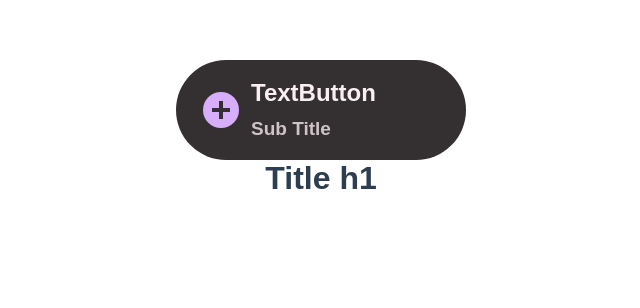
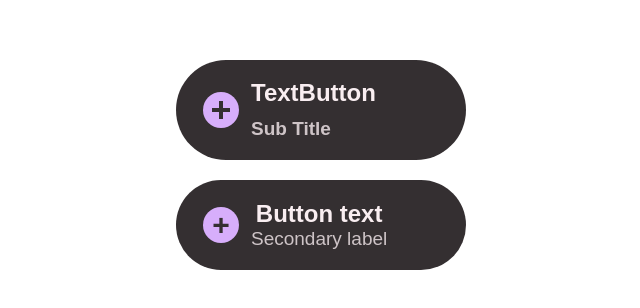
Before and after one commit to jisuny/strengthPublisher, a Vue app in the folder vue/vue_project/: page / in a window 1280 px wide. Shown: the top 308 px of the page, without its empty margins (319-959 px from the left). Built offline with nearby package versions, Linux system fonts and the light colour scheme.

Commit message:
EJ- 버튼 생성

```diff
--- a/vue/vue_project/src/components/day01/Eunji.vue
+++ b/vue/vue_project/src/components/day01/Eunji.vue
@@ -1,13 +1,57 @@
 <template>
-    <h1>Title h1</h1>
+    <div class="Text_btn">
+        <span class="ic">+</span>
+        <div class="btn_txt_wrap">
+        <!-- <div class="btn_txt_wrap" v-html="btn_txt_wrap" /> -->
+            <h3>{{btn_tit}}</h3>
+            <p>{{btn_p}}</p>
+        </div>
+    </div>
 </template>
 
 <script>
-export default {
-    name: 'EjTest',
-}
+    export default {
+        name: 'BtnEj',
+        props: ['btn_tit', 'btn_p']
+        // props: ['btn_txt_wrap']
+    };
 </script>
 
 <style lang="scss" scoped>
+    .Text_btn {
+        width:290px;
+        height:90px;
+        background:#342f31;
+        border-radius:46px;
+        padding:28px 27px;
+        margin:20px auto 0;
+        cursor: pointer;
 
+        display:flex;
+        align-items:center;
+        gap:12px;
+
+        .ic {
+            width:36px;
+            height: 36px;
+            line-height:35px;
+            font-size:30px;
+            font-weight: bold;
+            border-radius:50%;
+            background:#d7aefb;
+            color:#342f31;
+        }
+        .btn_txt_wrap {
+            h3{
+                font-size:24px;
+                font-weight:bold;
+                color:#f9eef1;
+                // margin-bottom:8px;
+            }
+            p{
+                font-size:19px;
+                color:#cec4c7;
+            }
+        }
+    }
 </style>
--- a/vue/vue_project/src/pages/main01/HelloWorld.vue
+++ b/vue/vue_project/src/pages/main01/HelloWorld.vue
@@ -4,22 +4,26 @@
       :msg="'TextButton'"
       :subMsg="'Sub Title'"
      />
-    <EjTest />
+    <BtnEj :btn_tit="btn_tit" :btn_p="btn_p"/>
+    <!-- <BtnEj :btn_txt_wrap="btn_txt_wrap"/> -->
   </div>
 </template>
 
 <script>
 import JiTest from '../../components/day01/JiseonTxt.vue';
-import EjTest from '../../components/day01/Eunji.vue';
+import BtnEj from '../../components/day01/Eunji.vue';
 
 export default {
   components: {
     JiTest,
-    EjTest
+    BtnEj
   },
   data(){
     return{
-
+      btn_tit: 'Button text',
+      btn_p: 'Secondary label',
+      // btn_txt_wrap: '<h3 style="color:#f9eef1;text-align:left;">Button text</h3> <p style="color:#cec4c7;">Secondary label</p>'
+      //html 바인딩하니 메인 scss 먼저 먹힘
     }
   },
 }
```
Also changed, not shown: vue/vue_project/package.json (+4 -3 lines), 1 other file (tests, documents, lock files or other folders).
